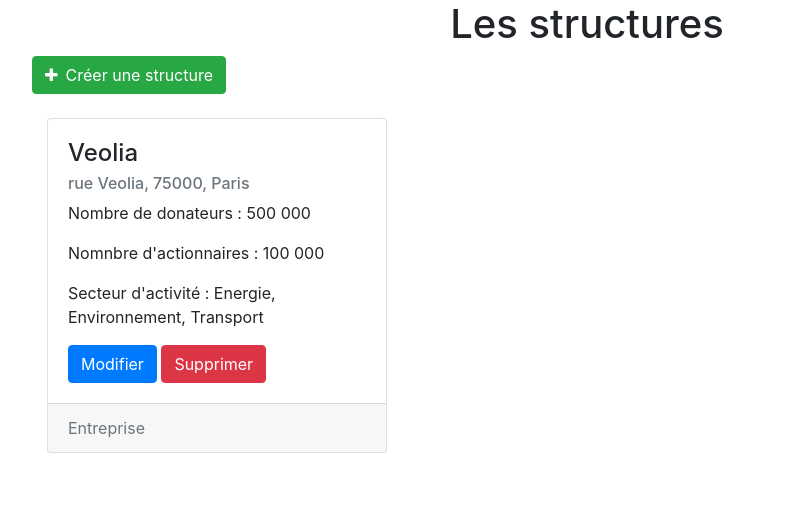
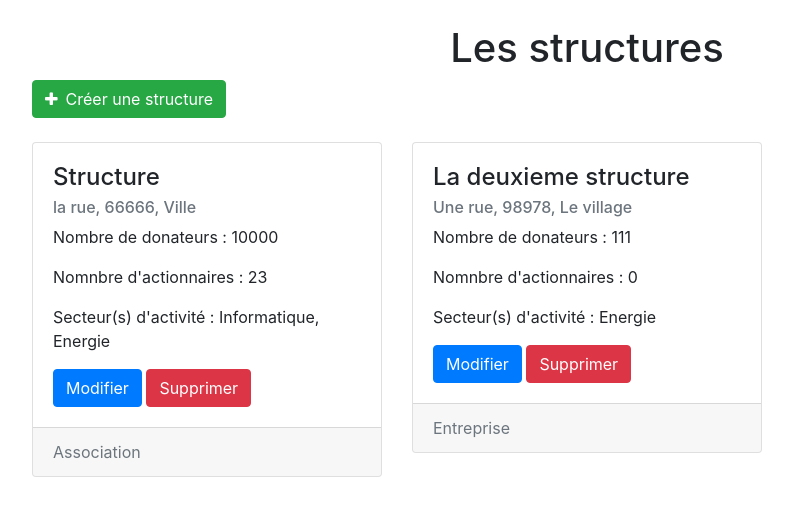
Before and after one commit to kersalem/Projet-Php, a PHP site: page /admin in a window 1280 px wide. Shown: the top 516 px of the page, without its empty margins (53-846 px from the left). Run offline with PHP 8.4, Linux system fonts and the light colour scheme; data that the repository does not hold is empty.

Commit message:
Display structure informations from Structure entity

```diff
--- a/View/Admin/listStructures.php
+++ b/View/Admin/listStructures.php
@@ -1,27 +1,32 @@
 <?php
 $title = "Les structures";
 include ('View/base.php');
+require_once ('Model/Entity/Structure.php');
 ?>
 
 <body>
 <div class="container">
-    <h1 class="text-center">Les structures</h1>
+    <h1 class="text-center mt-4">Les structures</h1>
     <a href="/admin/structure/create" class="btn btn-success"><span class="fa fa-plus mr-2 "></span>Créer une structure</a>
+    <div class="row">
+        <?php foreach ($structures as $structure) { ?>
         <div class="col-md-4 mt-4">
             <div class="card">
                 <div class="card-body">
-                <h4 class="card-title">Veolia</h4>
-                <h6 class="card-subtitle mb-2 text-muted">rue Veolia, 75000, Paris</h6>
-                <p class="card-text">Nombre de donateurs : 500 000</p>
-                <p class="card-text">Nomnbre d'actionnaires : 100 000</p>
-                <p class="card-text">Secteur d'activité : Energie, Environnement, Transport</p>
+                    <h4 class="card-title"><?= $structure->getNom() ?></h4>
+                    <h6 class="card-subtitle mb-2 text-muted"><?= $structure->getRue(). ", " .$structure->getCp(). ", " .$structure->getVille() ?></h6>
+                    <p class="card-text">Nombre de donateurs : <?= $structure->getNbDonateurs()?></p>
+                    <p class="card-text">Nomnbre d'actionnaires : <?= $structure->getNbActionnaires()?></p>
+                    <p class="card-text">Secteur(s) d'activité : <?= implode(", ", $structure->getSecteurs()) ?></p>
                     <a href="/admin/structure/edit" class="btn btn-primary">Modifier</a>
                     <a href="/admin/structure/delete" class="btn btn-danger">Supprimer</a>
                 </div>
                 <div class="card-footer text-muted">
-                Entreprise
+                    <?= $structure->isEstAsso() ? "Association" : "Entreprise" ?>
                 </div>
             </div>
+        </div>
+        <?php } ?>
     </div>
 
 </div>
```
Lines whose indentation alone changed are shown as unchanged.
